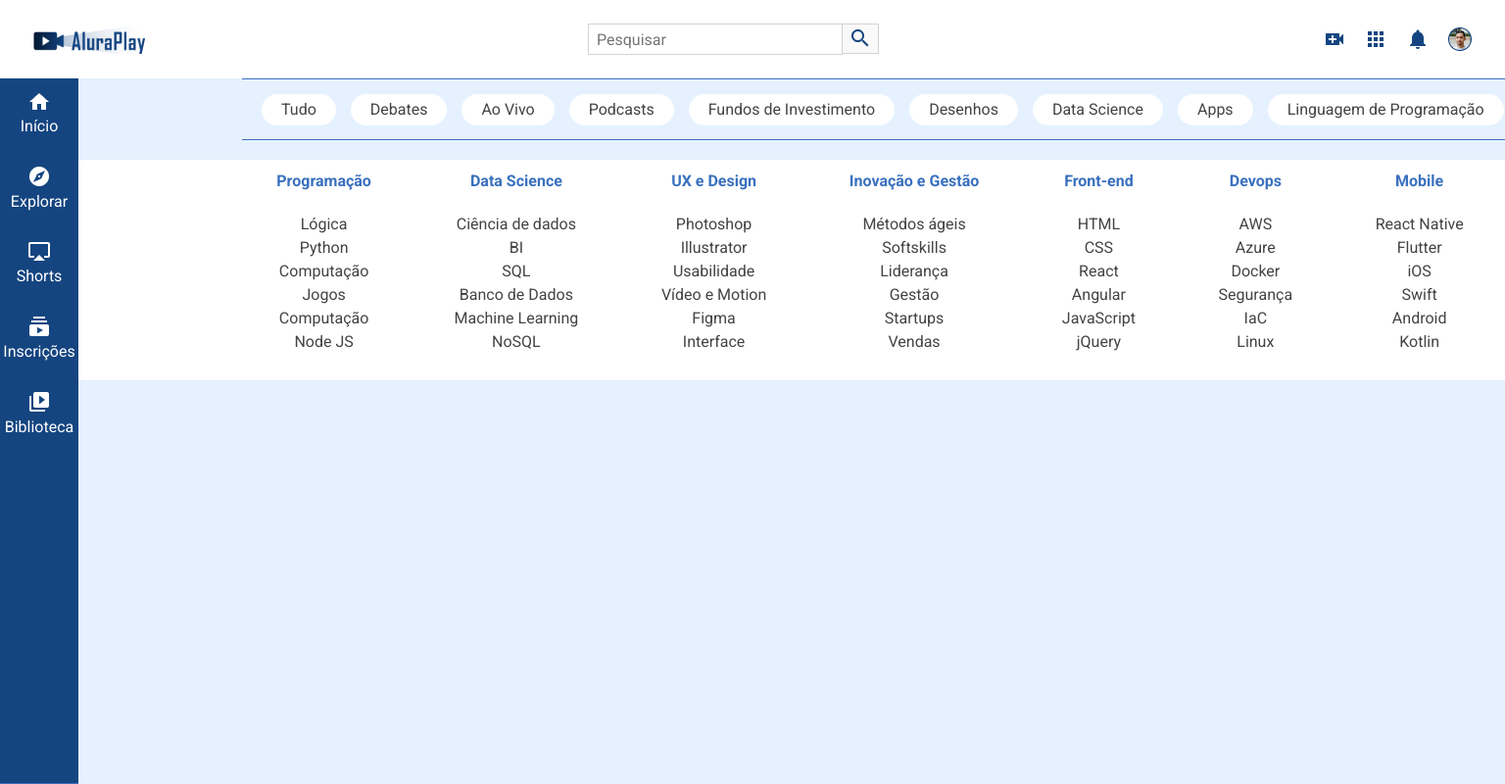
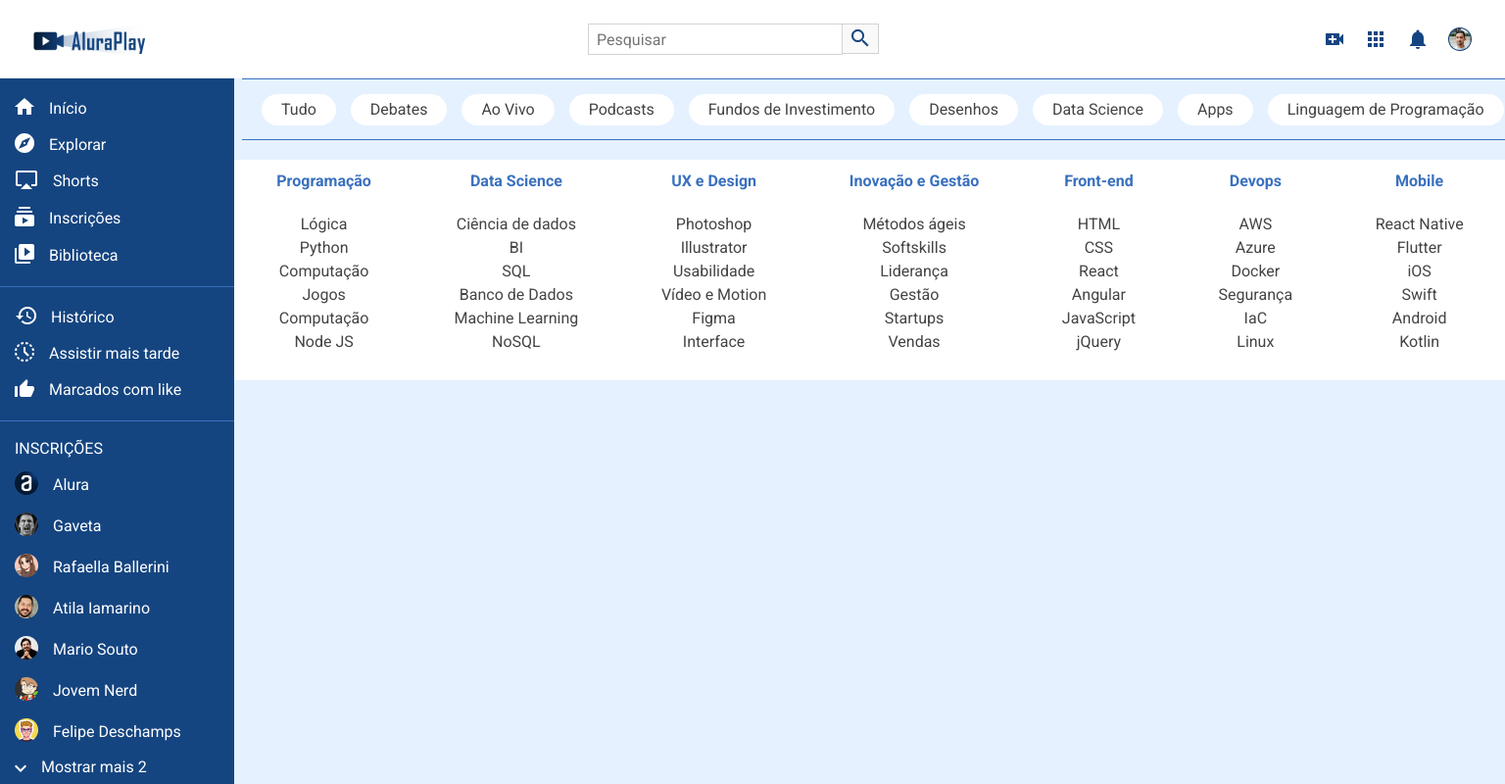
Before and after one commit to JoaoVtrMorais/FlexboxCSS, a plain HTML site: page index.html in a window 1536 px wide. Shown: the whole page at 98% size. Drawn offline with Linux system fonts and the light colour scheme.

Commit message:
Organizando o menu para desktop

```diff
--- a/css/flexbox.css
+++ b/css/flexbox.css
@@ -92,3 +92,50 @@
         justify-content: space-between;
     }
 }
+
+@media (min-width: 1440px) {
+
+    .menu__container {
+        width: 239px;
+        overflow: scroll;
+    }
+
+    .menu__lista:nth-child(2),
+    .menu__lista:nth-child(3),
+    .menu__lista:nth-child(4) {
+        display: flex;
+    }
+
+    .menu__lista {
+        height: auto;
+        padding: 20px 17px 20px 15px;
+        gap: 15px;
+    }
+
+    .menu__itens {
+        flex-direction: row;
+        gap: 15px;
+        align-items: center;
+    }
+
+    .menu__lista:nth-child(3) {
+        flex-direction: column-reverse;
+    }
+
+    /* .jogos {
+        order: 3;
+    }
+
+    .filmes {
+        order: 2;
+    }
+
+    .premium {
+        order: 1;
+    }
+
+    .maispagina {
+        order: 4;
+    } */
+
+}
```
